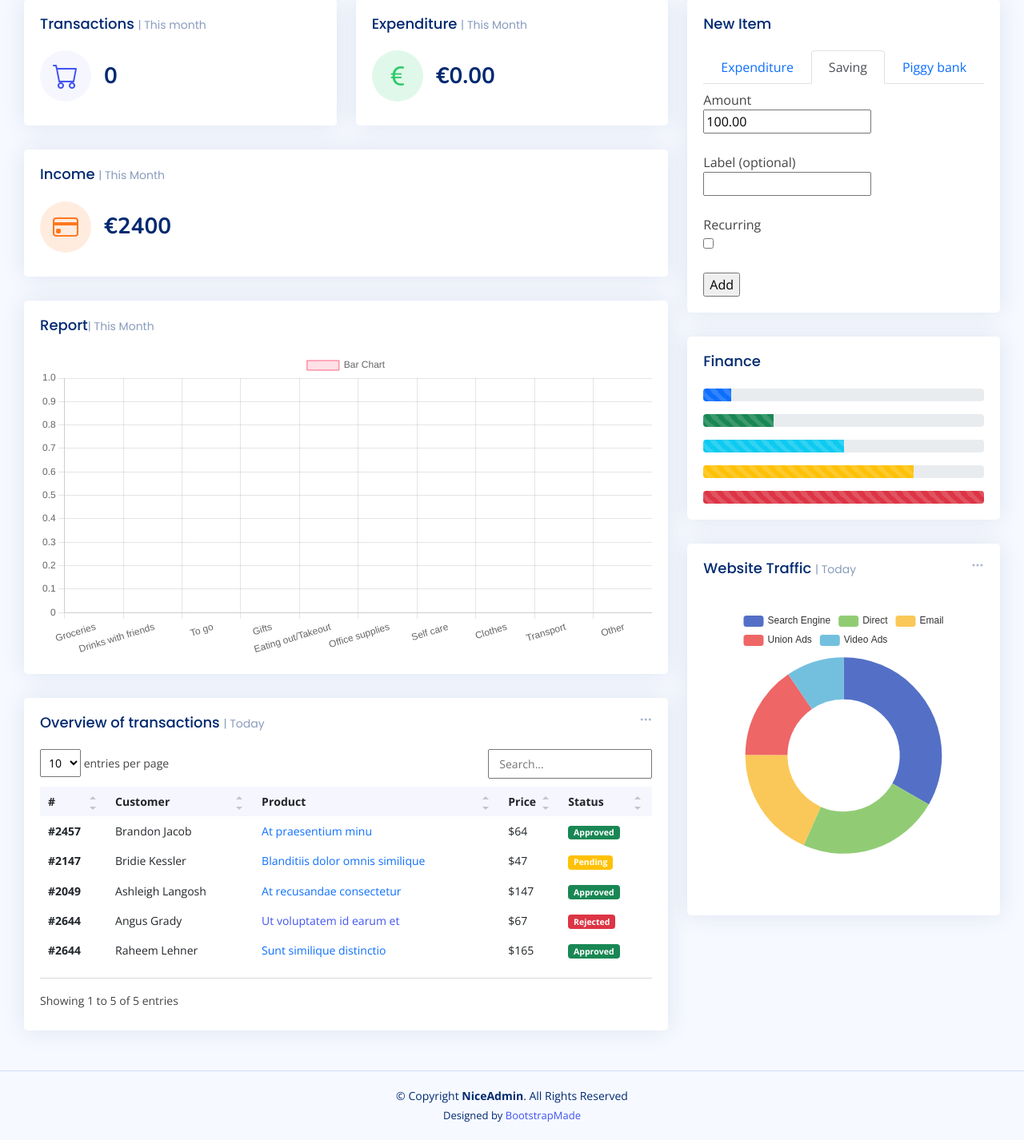
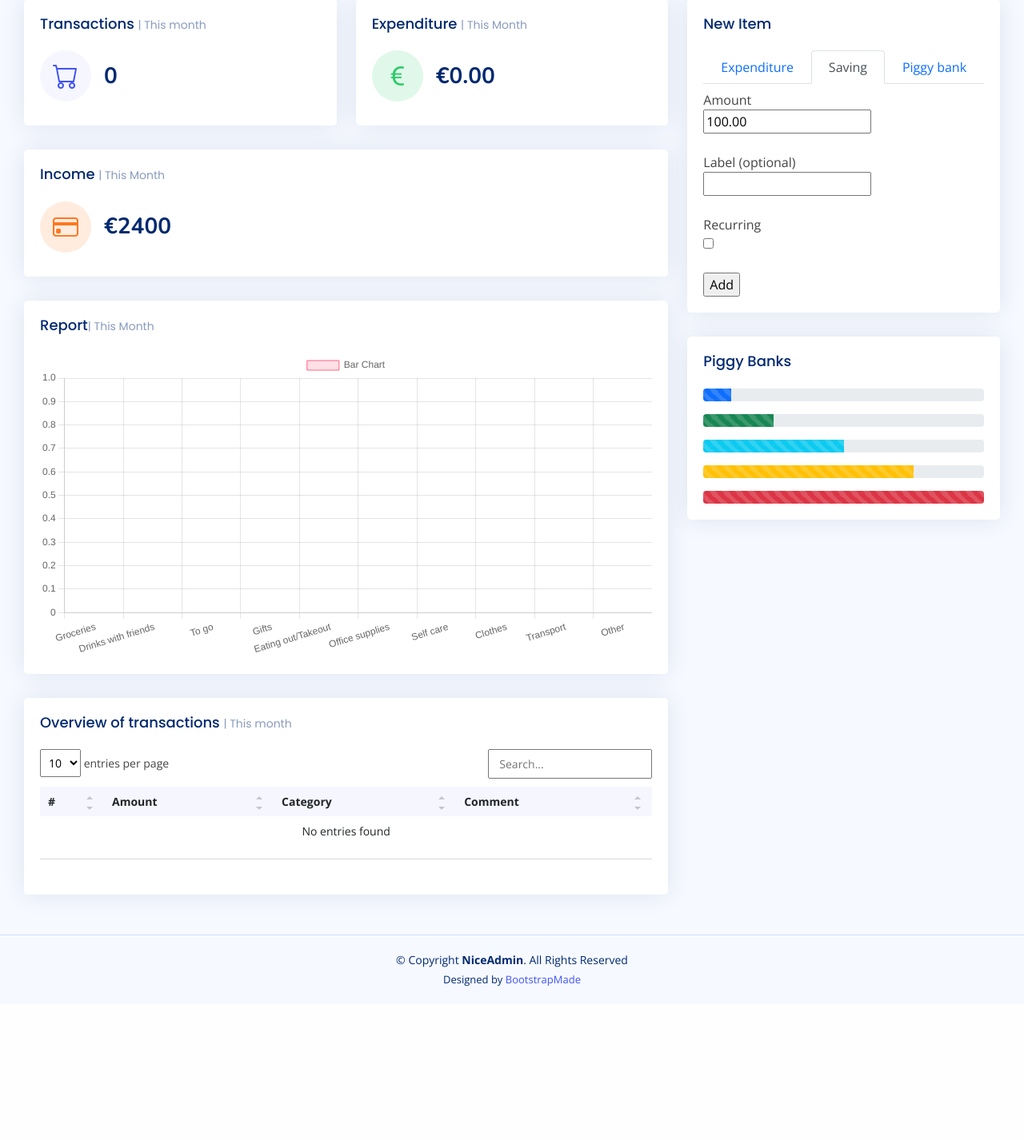
Before and after one commit to NLevy1/finance_tracker, a Flask app: page / in a window 1280 px wide. Shown: the part 157-1583 px from the top of the page at 80% size. After the commit the page ends 1391 px from the top, so only its background shows below. Run offline with Flask 2, Linux system fonts and the light colour scheme; some libraries are stand-ins or nearby versions.

Commit message:
Improve data pipelines

```diff
--- a/main.py
+++ b/main.py
@@ -16,7 +16,6 @@ expenditure_categories = ['Groceries',
                           'Clothes',
                           'Transport',
                           'Other']
-
 
 
 class ExpenditureForm(FlaskForm):
--- a/templates/index.html
+++ b/templates/index.html
@@ -251,69 +251,40 @@
                     <div class="col-12">
                         <div class="card recent-sales overflow-auto">
 
-                            <div class="filter">
-                                <a class="icon" href="#" data-bs-toggle="dropdown"><i class="bi bi-three-dots"></i></a>
-                                <ul class="dropdown-menu dropdown-menu-end dropdown-menu-arrow">
-                                    <li class="dropdown-header text-start">
-                                        <h6>Filter</h6>
-                                    </li>
+<!--                            <div class="filter">-->
+<!--                                <a class="icon" href="#" data-bs-toggle="dropdown"><i class="bi bi-three-dots"></i></a>-->
+<!--                                <ul class="dropdown-menu dropdown-menu-end dropdown-menu-arrow">-->
+<!--                                    <li class="dropdown-header text-start">-->
+<!--                                        <h6>Filter</h6>-->
+<!--                                    </li>-->
 
-                                    <li><a class="dropdown-item" href="#">Today</a></li>
-                                    <li><a class="dropdown-item" href="#">This Month</a></li>
-                                    <li><a class="dropdown-item" href="#">This Year</a></li>
-                                </ul>
-                            </div>
+<!--                                    <li><a class="dropdown-item" href="#">Today</a></li>-->
+<!--                                    <li><a class="dropdown-item" href="#">This Month</a></li>-->
+<!--                                    <li><a class="dropdown-item" href="#">This Year</a></li>-->
+<!--                                </ul>-->
+<!--                            </div>-->
 
                             <div class="card-body">
-                                <h5 class="card-title">Overview of transactions <span>| Today</span></h5>
+                                <h5 class="card-title">Overview of transactions <span>| This month</span></h5>
 
                                 <table class="table table-borderless datatable">
                                     <thead>
                                     <tr>
                                         <th scope="col">#</th>
-                                        <th scope="col">Customer</th>
-                                        <th scope="col">Product</th>
-                                        <th scope="col">Price</th>
-                                        <th scope="col">Status</th>
+                                        <th scope="col">Amount</th>
+                                        <th scope="col">Category</th>
+                                        <th scope="col">Comment</th>
                                     </tr>
                                     </thead>
                                     <tbody>
+                                    {% for item in all_items %}
                                     <tr>
-                                        <th scope="row"><a href="#">#2457</a></th>
-                                        <td>Brandon Jacob</td>
-                                        <td><a href="#" class="text-primary">At praesentium minu</a></td>
-                                        <td>$64</td>
-                                        <td><span class="badge bg-success">Approved</span></td>
+                                        <th scope="row"><a href="#">#{{ item.id }}</a></th>
+                                        <td>€{{ item.amount }}</td>
+                                        <td>{{ item.category }}</td>
+                                        <td>{{ item.comment }}</td>
                                     </tr>
-                                    <tr>
-                                        <th scope="row"><a href="#">#2147</a></th>
-                                        <td>Bridie Kessler</td>
-                                        <td><a href="#" class="text-primary">Blanditiis dolor omnis similique</a>
-                                        </td>
-                                        <td>$47</td>
-                                        <td><span class="badge bg-warning">Pending</span></td>
-                                    </tr>
-                                    <tr>
-                                        <th scope="row"><a href="#">#2049</a></th>
-                                        <td>Ashleigh Langosh</td>
-                                        <td><a href="#" class="text-primary">At recusandae consectetur</a></td>
-                                        <td>$147</td>
-                                        <td><span class="badge bg-success">Approved</span></td>
-                                    </tr>
-                                    <tr>
-                                        <th scope="row"><a href="#">#2644</a></th>
-                                        <td>Angus Grady</td>
-                                        <td><a href="#" class="text-primar">Ut voluptatem id earum et</a></td>
-                                        <td>$67</td>
-                                        <td><span class="badge bg-danger">Rejected</span></td>
-                                    </tr>
-                                    <tr>
-                                        <th scope="row"><a href="#">#2644</a></th>
-                                        <td>Raheem Lehner</td>
-                                        <td><a href="#" class="text-primary">Sunt similique distinctio</a></td>
-                                        <td>$165</td>
-                                        <td><span class="badge bg-success">Approved</span></td>
-                                    </tr>
+                                    {% endfor %}
                                     </tbody>
                                 </table>
 
@@ -398,7 +369,7 @@
                 <!-- Finance-->
                 <div class="card">
                     <div class="card-body">
-                        <h5 class="card-title">Finance</h5>
+                        <h5 class="card-title">Piggy Banks</h5>
 
                         <!-- Progress Bars with Striped Backgrounds-->
                         <div class="progress">
@@ -429,95 +400,6 @@
                     </div>
                 </div>
 
-                <!-- Website Traffic -->
-                <div class="card">
-                    <div class="filter">
-                        <a class="icon" href="#" data-bs-toggle="dropdown"><i class="bi bi-three-dots"></i></a>
-                        <ul class="dropdown-menu dropdown-menu-end dropdown-menu-arrow">
-                            <li class="dropdown-header text-start">
-                                <h6>Filter</h6>
-                            </li>
-
-                            <li><a class="dropdown-item" href="#">Today</a></li>
-                            <li><a class="dropdown-item" href="#">This Month</a></li>
-                            <li><a class="dropdown-item" href="#">This Year</a></li>
-                        </ul>
-                    </div>
-
-
-                    <div class="card-body pb-0">
-                        <h5 class="card-title">Website Traffic <span>| Today</span></h5>
-
-                        <div id="trafficChart" style="min-height: 400px;" class="echart"></div>
-
-                        <script>
-                document.addEventListener("DOMContentLoaded", () => {
-                  echarts.init(document.querySelector("#trafficChart")).setOption({
-                    tooltip: {
-                      trigger: 'item'
-                    },
-                    legend: {
-                      top: '5%',
-                      left: 'center'
-                    },
-                    series: [{
-                      name: 'Access From',
-                      type: 'pie',
-                      radius: ['40%', '70%'],
-                      avoidLabelOverlap: false,
-                      label: {
-                        show: false,
-                        position: 'center'
-                      },
-                      emphasis: {
-                        label: {
-                          show: true,
-                          fontSize: '18',
-                          fontWeight: 'bold'
-                        }
-                      },
-                      labelLine: {
-                        show: false
-                      },
-                      data: [{
-                          value: 1048,
-                          name: 'Search Engine'
-                        },
-                        {
-                          value: 735,
-                          name: 'Direct'
-                        },
-                        {
-                          value: 580,
-                          name: 'Email'
-                        },
-                        {
-                          value: 484,
-                          name: 'Union Ads'
-                        },
-                        {
-                          value: 300,
-                          name: 'Video Ads'
-                        }
-                      ]
-                    }]
-                  });
-                });
-
-
-
-
-
-
-
-
-
-
-
-                        </script>
-
-                    </div>
-                </div><!-- End Website Traffic -->
 
 
             </div><!-- End Right side columns -->
```
